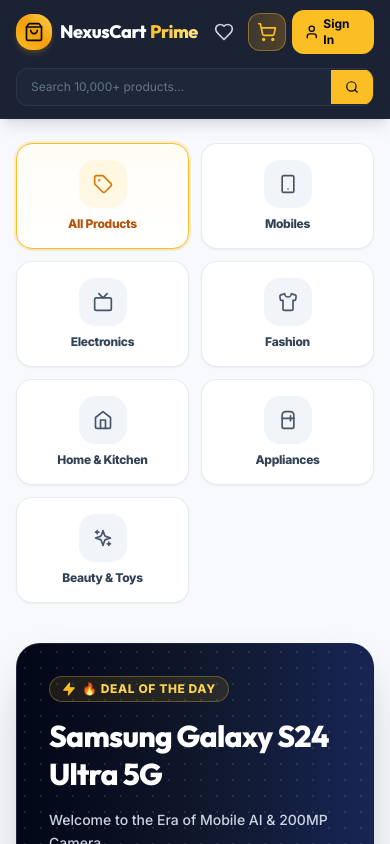
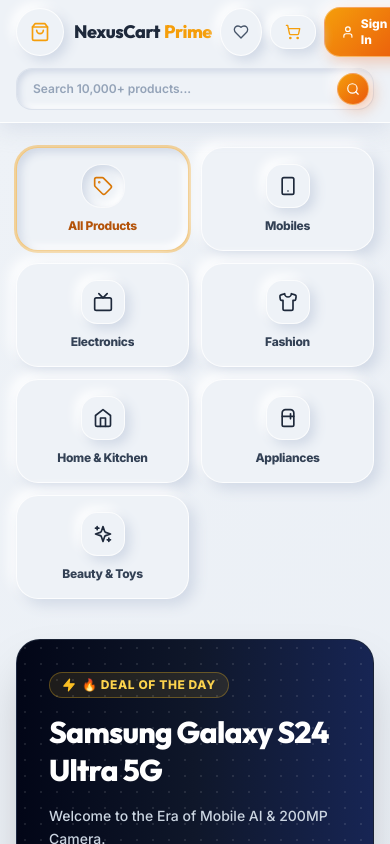
Before and after one commit to MahadevaprasadS-0720/NexusCart, a React (Vite) app in the folder frontend/: page / in a window 390 px wide. Shown: the top 844 px of the page. Built offline with nearby package versions, Linux system fonts and the light colour scheme; no server answers; the database is empty.

Commit message:
Updated project with latest changes and configurations

```diff
--- a/frontend/src/components/CategoryNav.jsx
+++ b/frontend/src/components/CategoryNav.jsx
@@ -1,5 +1,5 @@
 import React from 'react';
-import { Smartphone, Tv, Shirt, Home, Refrigerator, Sparkles, Tag, Layers } from 'lucide-react';
+import { Smartphone, Tv, Shirt, Home, Refrigerator, Sparkles, Tag } from 'lucide-react';
 
 const iconMap = {
   Smartphone,
@@ -12,22 +12,28 @@
 
 const CategoryNav = ({ categories = [], selectedCategory, onSelectCategory }) => {
   return (
-    <div className="max-w-7xl mx-auto px-4 sm:px-6 lg:px-8 py-6">
+    <div className="max-w-7xl mx-auto px-4 sm:px-6 lg:px-8 py-6 font-['Inter']">
       <div className="grid grid-cols-2 sm:grid-cols-4 md:grid-cols-7 gap-3 md:gap-4">
 
         {/* All Products Chip */}
         <div
           onClick={() => onSelectCategory && onSelectCategory('All')}
-          className={`bg-white rounded-2xl p-4 border shadow-sm hover:shadow-md hover:-translate-y-0.5 transition-all duration-300 cursor-pointer flex flex-col items-center justify-center gap-2 text-center group ${
+          className={`p-4 cursor-pointer flex flex-col items-center justify-center gap-2.5 text-center group select-none ${
             selectedCategory === 'All'
-              ? 'border-amber-400 ring-2 ring-amber-400/20 bg-gradient-to-b from-amber-50/50 to-white'
-              : 'border-slate-200/80 hover:border-slate-300'
+              ? 'neu-cat-card-active'
+              : 'neu-cat-card'
           }`}
         >
-          <div className="w-12 h-12 rounded-2xl bg-amber-400/10 text-amber-600 flex items-center justify-center group-hover:scale-110 transition-transform duration-300">
+          <div className={`w-11 h-11 rounded-2xl flex items-center justify-center transition-transform duration-300 group-hover:scale-110 ${
+            selectedCategory === 'All'
+              ? 'neu-card-inset text-amber-600'
+              : 'neu-btn text-amber-500 shadow-sm'
+          }`}>
             <Tag className="w-5 h-5" />
           </div>
-          <span className={`text-xs font-extrabold tracking-tight ${selectedCategory === 'All' ? 'text-amber-700' : 'text-slate-700'}`}>
+          <span className={`text-xs font-black tracking-tight ${
+            selectedCategory === 'All' ? 'text-amber-700' : 'text-slate-700'
+          }`}>
             All Products
           </span>
         </div>
@@ -41,18 +47,22 @@
             <div
               key={cat.id || cat.name}
               onClick={() => onSelectCategory && onSelectCategory(cat.name)}
-              className={`bg-white rounded-2xl p-4 border shadow-sm hover:shadow-md hover:-translate-y-0.5 transition-all duration-300 cursor-pointer flex flex-col items-center justify-center gap-2 text-center group ${
+              className={`p-4 cursor-pointer flex flex-col items-center justify-center gap-2.5 text-center group select-none ${
                 isSelected
-                  ? 'border-sky-500 ring-2 ring-sky-500/20 bg-gradient-to-b from-sky-50/50 to-white'
-                  : 'border-slate-200/80 hover:border-slate-300'
+                  ? 'neu-cat-card-active'
+                  : 'neu-cat-card'
               }`}
             >
-              <div className={`w-12 h-12 rounded-2xl flex items-center justify-center group-hover:scale-110 transition-transform duration-300 ${
-                isSelected ? 'bg-sky-500 text-white shadow-md shadow-sky-500/20' : 'bg-slate-100 text-slate-600'
+              <div className={`w-11 h-11 rounded-2xl flex items-center justify-center transition-transform duration-300 group-hover:scale-110 ${
+                isSelected
+                  ? 'neu-card-inset text-amber-600'
+                  : 'neu-btn text-slate-600 shadow-sm'
               }`}>
                 <IconComponent className="w-5 h-5" />
               </div>
-              <span className={`text-xs font-extrabold tracking-tight line-clamp-1 ${isSelected ? 'text-sky-700' : 'text-slate-700'}`}>
+              <span className={`text-xs font-black tracking-tight line-clamp-1 ${
+                isSelected ? 'text-amber-700' : 'text-slate-700'
+              }`}>
                 {cat.name}
               </span>
             </div>
--- a/frontend/src/components/FilterSidebar.jsx
+++ b/frontend/src/components/FilterSidebar.jsx
@@ -19,12 +19,12 @@
 
   return (
     <aside className="w-full lg:w-72 shrink-0 space-y-6">
-      <div className="bg-white rounded-2xl p-6 border border-slate-200/80 shadow-sm space-y-6 sticky top-24">
+      <div className="neu-card p-6 space-y-6 sticky top-24">
 
         {/* Header Title */}
-        <div className="flex items-center justify-between pb-4 border-b border-slate-100">
+        <div className="flex items-center justify-between pb-4 border-b border-slate-200/60">
           <div className="flex items-center gap-2">
-            <div className="p-2 rounded-xl bg-amber-400/10 text-amber-600">
+            <div className="p-2 neu-card-inset text-amber-600">
               <SlidersHorizontal className="w-4 h-4" />
             </div>
             <h3 className="font-extrabold text-slate-900 text-base tracking-tight">Refine Catalog</h3>
--- a/frontend/src/components/Navbar.jsx
+++ b/frontend/src/components/Navbar.jsx
@@ -22,41 +22,41 @@
   };
 
   return (
-    <header className="sticky top-0 z-50 backdrop-blur-md bg-slate-900/95 border-b border-slate-800 text-white shadow-lg transition-all duration-300">
+    <header className="sticky top-0 z-50 neu-nav text-slate-800 transition-all duration-300 font-['Inter']">
       {/* Primary Top Bar */}
       <div className="max-w-7xl mx-auto px-4 sm:px-6 lg:px-8">
         <div className="flex items-center justify-between h-16 sm:h-20 gap-2 sm:gap-4">
 
-          {/* Brand Logo */}
-          <Link to="/" className="flex items-center gap-2 sm:gap-3 group shrink-0">
-            <div className="w-9 h-9 sm:w-11 sm:h-11 rounded-2xl bg-gradient-to-tr from-amber-400 via-amber-500 to-amber-300 flex items-center justify-center shadow-md shadow-amber-500/20 group-hover:scale-105 transition-transform duration-300">
-              <ShoppingBag className="w-5 h-5 sm:w-6 sm:h-6 text-slate-950" />
+          {/* Brand Logo with Neumorphic Circle */}
+          <Link to="/" className="flex items-center gap-2.5 sm:gap-3 group shrink-0">
+            <div className="neu-btn-circle text-amber-500 group-hover:text-amber-600 transition-colors shrink-0">
+              <ShoppingBag className="w-5 h-5 sm:w-6 sm:h-6" />
             </div>
             <div>
-              <div className="font-extrabold text-lg sm:text-xl tracking-tight text-white flex items-center gap-1 font-['Outfit']">
-                NexusCart <span className="bg-gradient-to-r from-amber-400 to-amber-200 bg-clip-text text-transparent">Prime</span>
+              <div className="font-extrabold text-lg sm:text-xl tracking-tight text-slate-800 flex items-center gap-1 font-['Outfit']">
+                NexusCart <span className="text-amber-500 font-black">Prime</span>
               </div>
-              <div className="text-[9px] sm:text-[10px] font-bold uppercase tracking-widest text-slate-400 hidden xs:flex items-center gap-1">
-                <Sparkles className="w-2.5 h-2.5 text-amber-400" /> Enterprise Edition
+              <div className="text-[9px] sm:text-[10px] font-extrabold uppercase tracking-widest text-slate-400 hidden xs:flex items-center gap-1">
+                <Sparkles className="w-2.5 h-2.5 text-amber-500" /> Enterprise Edition
               </div>
             </div>
           </Link>
 
-          {/* Delivery Badge (Desktop) */}
-          <div className="hidden lg:flex items-center gap-2.5 px-3.5 py-2 rounded-xl bg-slate-800/60 border border-slate-700/50 text-xs">
-            <MapPin className="w-4 h-4 text-amber-400 shrink-0" />
+          {/* Delivery Badge (Desktop) - Inset Soft UI */}
+          <div className="hidden lg:flex items-center gap-2.5 px-3.5 py-2 neu-card-inset text-xs">
+            <MapPin className="w-4 h-4 text-amber-500 shrink-0" />
             <div>
-              <div className="text-[10px] text-slate-400 font-medium">Deliver to {user ? user.name.split(' ')[0] : 'Guest'}</div>
-              <div className="font-bold text-slate-200">Bengaluru 560001</div>
+              <div className="text-[10px] text-slate-500 font-medium">Deliver to {user ? user.name.split(' ')[0] : 'Guest'}</div>
+              <div className="font-extrabold text-slate-700">Bengaluru 560001</div>
             </div>
           </div>
 
-          {/* Desktop Search Bar */}
-          <form onSubmit={handleSearchSubmit} className="flex-1 max-w-2xl hidden md:flex items-center bg-slate-800/80 rounded-2xl border border-slate-700/60 focus-within:border-amber-400/80 focus-within:ring-2 focus-within:ring-amber-400/20 transition-all duration-300 overflow-hidden">
+          {/* Desktop Search Bar - Recessed Neumorphic Container */}
+          <form onSubmit={handleSearchSubmit} className="flex-1 max-w-2xl hidden md:flex items-center neu-input p-1 focus-within:border-amber-500 focus-within:ring-2 focus-within:ring-amber-500/20 transition-all duration-300">
             <select
               value={selectedCategory}
               onChange={(e) => setSelectedCategory(e.target.value)}
-              className="bg-slate-800 text-slate-300 text-xs font-semibold px-3 py-3 border-r border-slate-700/60 outline-none cursor-pointer hover:bg-slate-700/50 transition-colors"
+              className="bg-transparent text-slate-600 text-xs font-bold px-3 py-2 border-r border-slate-300 outline-none cursor-pointer hover:text-slate-900 transition-colors"
             >
               <option value="All">All Categories</option>
               <option value="Mobiles">Mobiles</option>
@@ -71,62 +71,64 @@
               placeholder="Search 10,000+ NexusCart deals..."
               value={searchTerm}
               onChange={(e) => setSearchTerm(e.target.value)}
-              className="w-full bg-transparent text-sm text-white px-4 py-3 outline-none placeholder:text-slate-500"
+              className="w-full bg-transparent text-sm text-slate-800 font-medium px-4 py-2 outline-none placeholder:text-slate-400"
             />
 
-            <button type="submit" className="bg-amber-400 hover:bg-amber-300 text-slate-950 px-5 py-3 font-bold transition-all flex items-center justify-center shrink-0 cursor-pointer">
+            <button type="submit" className="neu-btn-primary px-4 py-2.5 text-white font-extrabold transition-all flex items-center justify-center shrink-0 cursor-pointer rounded-xl">
               <Search className="w-4 h-4" />
             </button>
           </form>
 
-          {/* Actions Nav Links */}
-          <div className="flex items-center gap-1.5 sm:gap-3">
-            <Link to="/orders" className="hidden sm:flex flex-col items-center justify-center px-2.5 py-1 rounded-xl hover:bg-slate-800/60 text-slate-300 hover:text-white transition-all text-xs font-semibold hover-lift">
-              <Package className="w-4 h-4 sm:w-5 sm:h-5 mb-0.5" />
+          {/* Actions Nav Links - Neumorphic Tactile Buttons */}
+          <div className="flex items-center gap-2 sm:gap-3">
+            <Link to="/orders" className="hidden sm:flex flex-col items-center justify-center px-3 py-1.5 neu-btn text-slate-600 hover:text-amber-600 transition-all text-xs font-bold">
+              <Package className="w-4 h-4 mb-0.5 text-slate-500" />
               <span>Orders</span>
             </Link>
 
-            <Link to="/wishlist" className="relative p-2 rounded-xl hover:bg-slate-800/60 text-slate-300 hover:text-white transition-all hover-lift">
-              <Heart className="w-5 h-5" />
+            {/* Wishlist Circle */}
+            <Link to="/wishlist" className="relative neu-btn-circle text-slate-600 hover:text-red-500 transition-colors" title="Wishlist">
+              <Heart className="w-4 h-4 sm:w-5 sm:h-5" />
               {wishlist.length > 0 && (
-                <span className="absolute -top-1 -right-1 bg-amber-400 text-slate-950 font-extrabold text-[10px] w-4 h-4 sm:w-5 sm:h-5 rounded-full flex items-center justify-center shadow-md animate-bounce">
+                <span className="absolute -top-1 -right-1 bg-amber-500 text-white font-black text-[10px] w-5 h-5 rounded-full flex items-center justify-center shadow-md">
                   {wishlist.length}
                 </span>
               )}
             </Link>
 
-            <Link to="/cart" className="relative p-2 sm:px-3 sm:py-2 rounded-xl bg-gradient-to-r from-amber-400/15 to-amber-500/25 border border-amber-400/40 text-amber-300 hover:text-amber-200 transition-all flex items-center gap-1.5 hover-lift shadow-sm">
-              <ShoppingCart className="w-5 h-5 text-amber-400" />
+            {/* Cart Button */}
+            <Link to="/cart" className="relative px-3.5 py-2 neu-btn text-slate-700 hover:text-amber-600 transition-all flex items-center gap-2 font-extrabold text-xs" title="Shopping Cart">
+              <ShoppingCart className="w-4 h-4 text-amber-500" />
               {cartCount > 0 && (
-                <span className="bg-amber-400 text-slate-950 font-extrabold text-xs px-2 py-0.5 rounded-full shadow-sm animate-pulse">
+                <span className="bg-amber-500 text-white font-black text-[10px] px-1.5 py-0.5 rounded-full shadow-sm">
                   {cartCount}
                 </span>
               )}
-              <span className="hidden xl:inline text-xs font-bold">Cart</span>
+              <span className="hidden xl:inline">Cart</span>
             </Link>
 
             {/* Admin Switcher */}
             {isAdmin && (
-              <Link to="/admin" className="px-2.5 py-1.5 sm:px-3 sm:py-2 rounded-xl bg-sky-500/20 border border-sky-400/40 text-sky-300 hover:bg-sky-500/30 font-bold text-xs flex items-center gap-1 transition-all">
-                <ShieldCheck className="w-4 h-4" /> <span className="hidden sm:inline">Admin</span>
+              <Link to="/admin" className="px-3 py-2 neu-btn text-sky-600 font-extrabold text-xs flex items-center gap-1.5 hover:text-sky-700 transition-all">
+                <ShieldCheck className="w-4 h-4 text-sky-500" /> <span className="hidden sm:inline">Admin</span>
               </Link>
             )}
 
             {/* Profile User Dropdown / Login */}
             {user ? (
-              <div className="flex items-center gap-1 sm:gap-2 pl-1 sm:pl-2 border-l border-slate-800">
-                <Link to="/profile" className="flex items-center gap-1.5 p-1 rounded-xl hover:bg-slate-800/60 transition-all">
-                  <div className="w-7 h-7 sm:w-8 sm:h-8 rounded-full bg-slate-800 border border-amber-400/40 flex items-center justify-center font-bold text-amber-400 text-xs">
+              <div className="flex items-center gap-1 sm:gap-2 pl-1 sm:pl-2">
+                <Link to="/profile" className="flex items-center gap-2 p-1 neu-btn rounded-full pr-3 hover:text-amber-600 transition-all">
+                  <div className="w-7 h-7 sm:w-8 sm:h-8 rounded-full bg-amber-500 text-white flex items-center justify-center font-extrabold text-xs shadow-sm">
                     {user.name ? user.name.charAt(0).toUpperCase() : 'U'}
                   </div>
-                  <span className="hidden md:inline text-xs font-bold text-slate-200">{user.name ? user.name.split(' ')[0] : 'User'}</span>
+                  <span className="hidden md:inline text-xs font-extrabold text-slate-700">{user.name ? user.name.split(' ')[0] : 'User'}</span>
                 </Link>
-                <button onClick={logout} className="p-1.5 text-slate-400 hover:text-red-400 transition-colors cursor-pointer" title="Logout">
+                <button onClick={logout} className="neu-btn p-2 text-slate-500 hover:text-red-500 transition-colors cursor-pointer" title="Logout">
                   <LogOut className="w-4 h-4" />
                 </button>
               </div>
             ) : (
-              <Link to="/login" className="px-3 py-1.5 sm:px-4 sm:py-2 rounded-xl bg-amber-400 hover:bg-amber-300 text-slate-950 font-bold text-xs transition-all flex items-center gap-1">
+              <Link to="/login" className="neu-btn-primary px-4 py-2 text-white font-extrabold text-xs transition-all flex items-center gap-1.5 shadow-sm">
                 <User className="w-4 h-4" /> <span>Sign In</span>
               </Link>
             )}
@@ -135,15 +137,15 @@
 
         {/* Mobile Dedicated Search Input */}
         <div className="md:hidden pb-3 pt-1">
-          <form onSubmit={handleSearchSubmit} className="flex items-center bg-slate-800/90 rounded-xl border border-slate-700/60 overflow-hidden">
+          <form onSubmit={handleSearchSubmit} className="flex items-center neu-input p-1">
             <input
               type="text"
               placeholder="Search 10,000+ products..."
               value={searchTerm}
               onChange={(e) => setSearchTerm(e.target.value)}
-              className="w-full bg-transparent text-xs text-white px-3.5 py-2.5 outline-none placeholder:text-slate-500"
+              className="w-full bg-transparent text-xs text-slate-800 font-semibold px-3 py-2 outline-none placeholder:text-slate-400"
             />
-            <button type="submit" className="bg-amber-400 text-slate-950 px-3.5 py-2.5 font-bold transition-all flex items-center justify-center shrink-0">
+            <button type="submit" className="neu-btn-primary p-2 text-white font-bold transition-all flex items-center justify-center shrink-0 rounded-xl">
               <Search className="w-3.5 h-3.5" />
             </button>
           </form>
--- a/frontend/src/index.css
+++ b/frontend/src/index.css
@@ -343,3 +343,31 @@
   box-shadow: inset 2px 2px 4px #d1d9e6, inset -2px -2px 4px #ffffff;
   border-radius: 9999px;
 }
+
+.neu-nav {
+  background: #eef2f7;
+  box-shadow: 0 6px 20px rgba(209, 217, 230, 0.7);
+  border-bottom: 1.5px solid rgba(255, 255, 255, 0.9);
+}
+
+.neu-cat-card {
+  background: #eef2f7;
+  border-radius: 22px;
+  box-shadow: 6px 6px 14px #d1d9e6, -6px -6px 14px #ffffff;
+  border: 1.5px solid rgba(255, 255, 255, 0.85);
+  transition: all 0.25s cubic-bezier(0.4, 0, 0.2, 1);
+  color: #1e293b;
+}
+
+.neu-cat-card:hover {
+  box-shadow: 8px 8px 18px #c5cfde, -8px -8px 18px #ffffff;
+  transform: translateY(-2px);
+}
+
+.neu-cat-card-active {
+  background: #eef2f7;
+  border-radius: 22px;
+  box-shadow: inset 4px 4px 8px #d1d9e6, inset -4px -4px 8px #ffffff, 0 0 0 2px rgba(245, 158, 11, 0.4);
+  border: 1.5px solid rgba(245, 158, 11, 0.5);
+  color: #b45309;
+}
--- a/frontend/src/pages/Home.jsx
+++ b/frontend/src/pages/Home.jsx
@@ -111,7 +111,7 @@
   }, [products, searchQuery, selectedCategory, priceRange, selectedBrand, sortBy]);
 
   return (
-    <div className="min-h-screen bg-slate-50/70 pb-16 font-['Inter']">
+    <div className="min-h-screen neu-bg pb-16 font-['Inter']">
 
       {/* Top Category Pills Nav */}
       <CategoryNav
@@ -126,7 +126,7 @@
       <div className="max-w-7xl mx-auto px-4 sm:px-6 lg:px-8 pt-8">
 
         {/* Main Search & Control Bar (Mobile & Desktop) */}
-        <div className="bg-white rounded-2xl p-4 md:p-6 border border-slate-200/80 shadow-sm mb-8 flex flex-col md:flex-row md:items-center justify-between gap-4">
+        <div className="neu-card p-4 md:p-6 mb-8 flex flex-col md:flex-row md:items-center justify-between gap-4">
 
           <div className="relative flex-1">
             <Search className="w-4 h-4 text-slate-400 absolute left-4 top-1/2 -translate-y-1/2" />
@@ -135,7 +135,7 @@
               placeholder="Search products by title, model, or brand..."
               value={searchQuery}
               onChange={(e) => setSearchQuery(e.target.value)}
-              className="w-full bg-slate-50 text-slate-900 text-sm font-medium pl-10 pr-4 py-3 rounded-xl border border-slate-200 outline-none focus:border-amber-400 focus:ring-2 focus:ring-amber-400/20 transition-all placeholder:text-slate-400"
+              className="w-full neu-input text-slate-900 text-sm font-medium pl-10 pr-4 py-3 outline-none placeholder:text-slate-400"
             />
           </div>
 
@@ -144,7 +144,7 @@
             <select
               value={sortBy}
               onChange={(e) => setSortBy(e.target.value)}
-              className="bg-slate-50 text-slate-900 text-xs font-bold px-4 py-3 rounded-xl border border-slate-200 outline-none focus:border-amber-400 focus:ring-2 focus:ring-amber-400/20 cursor-pointer"
+              className="neu-btn text-slate-800 text-xs font-extrabold px-4 py-3 outline-none cursor-pointer"
             >
               <option value="featured">✨ Featured Deals</option>
               <option value="price-asc">💵 Price: Low to High</option>
```
Also changed, not shown: frontend/src/components/ProductCard.jsx (+13 -13 lines), 3 other files (tests, documents, lock files or other folders).
